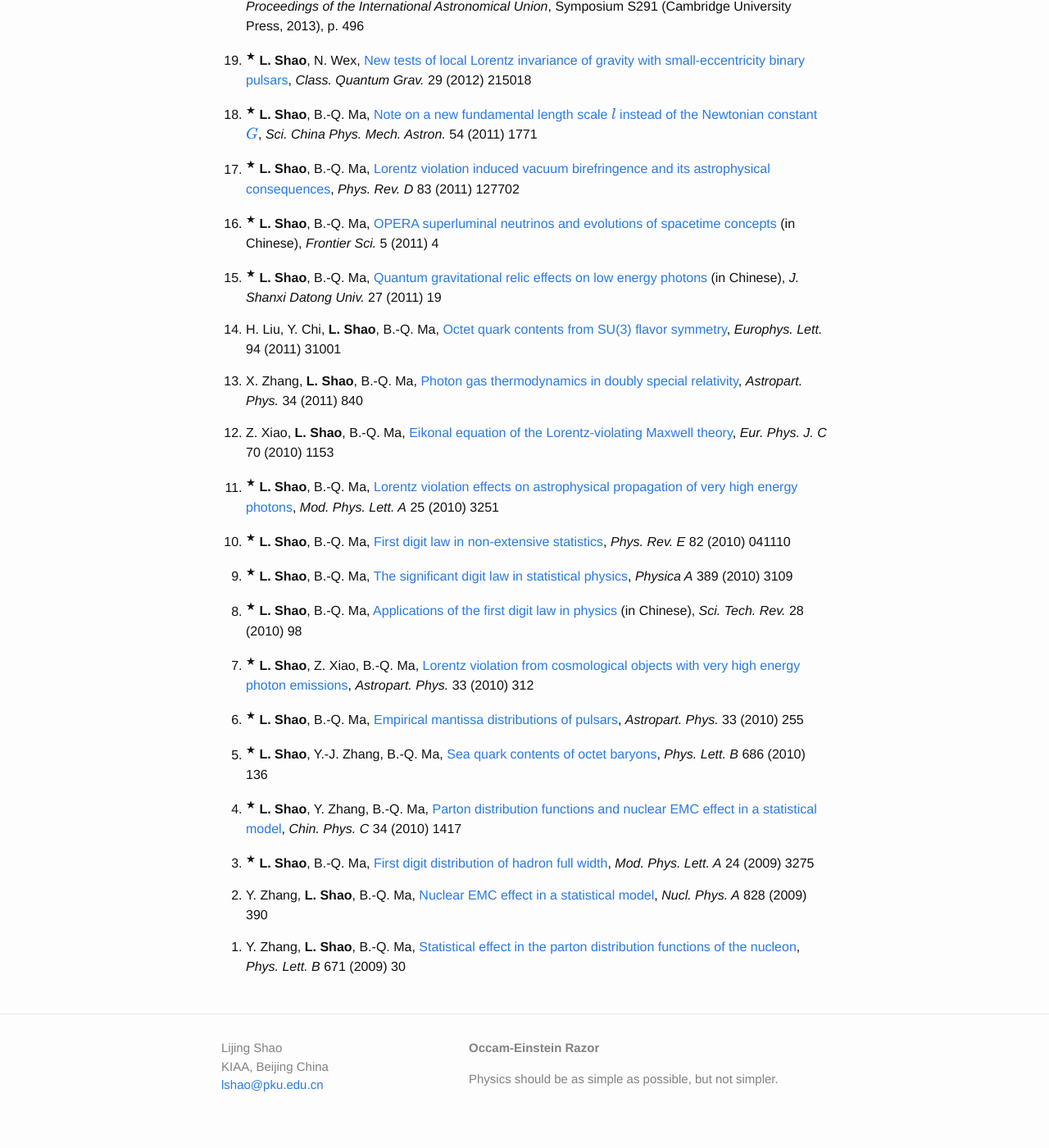
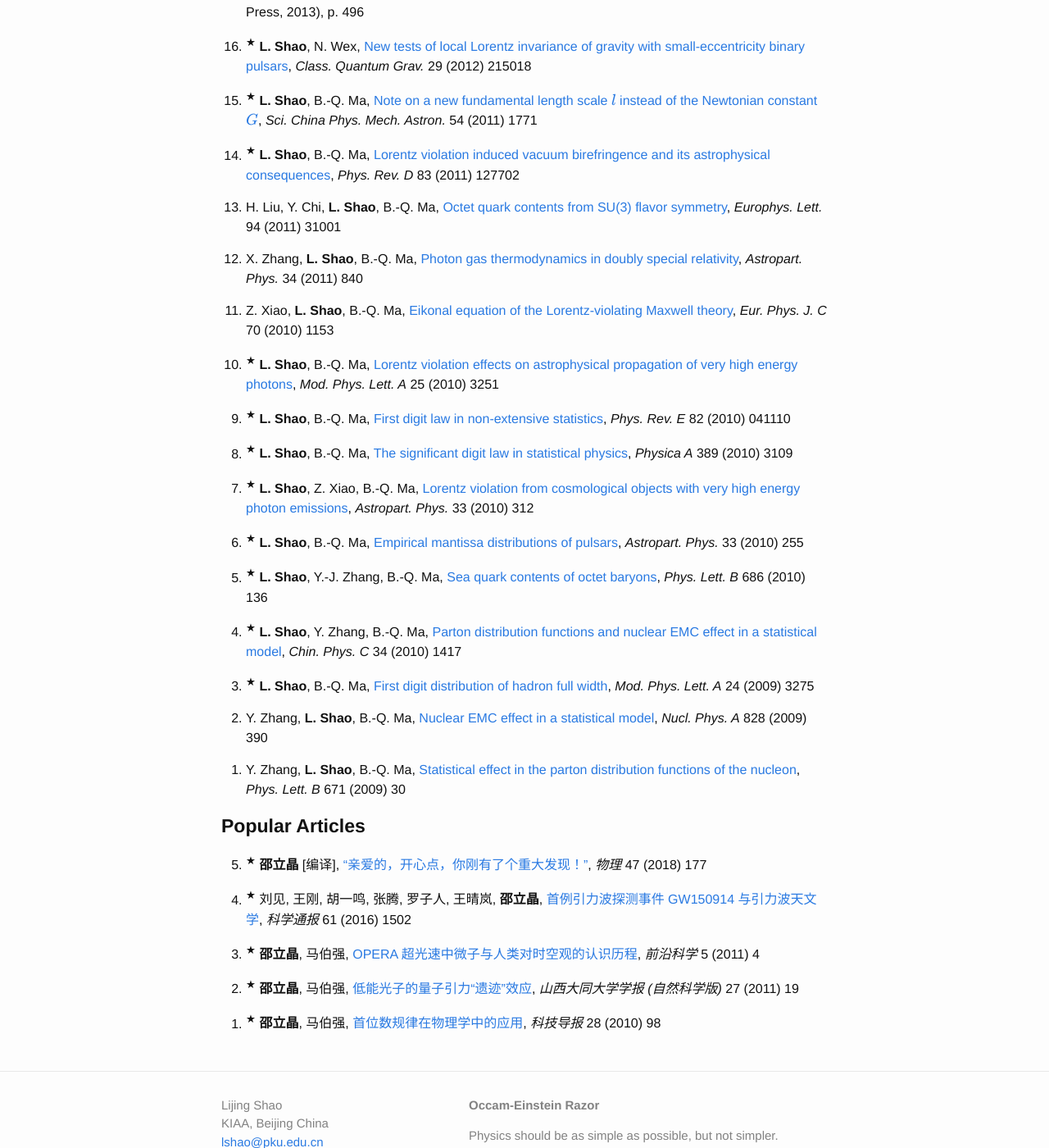
Before and after one commit to Friendshao/Friendshao.github.io, a Jekyll site: the page built from docs/publist.md, in a window 1280 px wide and 1400 px high, scrolled down 3464 px. Shown: the whole window at 82% size. Built offline with Jekyll 4.4.1, drawn with Linux system fonts in a browser that asks for light colours; formulas are drawn with MathJax 3; some of the changed text lies outside the part shown.

Commit message:
update publist

```diff
--- a/docs/publist.md
+++ b/docs/publist.md
@@ -165,11 +168,6 @@ layout: default
    [Experimental studies on the Lorentz symmetry in post-Newtonian gravity with pulsars](http://dx.doi.org/10.3390/universe2040029),
    *Universe* 2 (2016) 29
 
-0. <sup>&#9733;</sup> J. Liu, G. Wang, Y.-M. Hu, T. Zhang, Z. Luo, Q.-L. Wang,
-   **L. Shao**,
-   [GW150914 and gravitational-wave astronomy](https://doi.org/10.1360/N972016-00429) (in Chinese),
-   *Chin. Sci. Bull.* 61 (2016) 1502
-
 0. <sup>&#9733;</sup> **L. Shao**, N. Wex,
    [Tests of gravitational symmetries with radio pulsars](https://arxiv.org/abs/1604.03662),
    *Sci. China Phys. Mech. Astron.* 59 (2016) 699501
@@ -240,15 +238,6 @@ layout: default
    [Lorentz violation induced vacuum birefringence and its astrophysical consequences](https://arxiv.org/abs/1104.4438),
    *Phys. Rev. D* 83 (2011) 127702
 
-0. <sup>&#9733;</sup> **L. Shao**, B.-Q. Ma,
-   [OPERA superluminal neutrinos and evolutions of spacetime concepts](https://doi.org/10.3969/j.issn.1673-8128.2011.04.003) (in Chinese),
-   *Frontier Sci.* 5 (2011) 4
-
-
-0. <sup>&#9733;</sup> **L. Shao**, B.-Q. Ma,
-   [Quantum gravitational relic effects on low energy photons](http://en.cnki.com.cn/Article_en/CJFDTotal-YBSF201105006.htm) (in Chinese),
-   *J. Shanxi Datong Univ.* 27 (2011) 19
-
 0. H. Liu, Y. Chi, **L. Shao**, B.-Q. Ma,
    [Octet quark contents from SU(3) flavor symmetry](https://arxiv.org/abs/1104.3737),
    *Europhys. Lett.* 94 (2011) 31001
@@ -272,11 +261,6 @@ layout: default
 0. <sup>&#9733;</sup> **L. Shao**, B.-Q. Ma,
    [The significant digit law in statistical physics](https://arxiv.org/abs/1005.0660),
    *Physica A* 389 (2010) 3109
-
-
-0. <sup>&#9733;</sup> **L. Shao**, B.-Q. Ma,
-   [Applications of the first digit law in physics](http://www.kjdb.org/CN/Y2010/V28/I18/98) (in Chinese),
-   *Sci. Tech. Rev.* 28 (2010) 98
 
 0. <sup>&#9733;</sup> **L. Shao**, Z. Xiao, B.-Q. Ma,
    [Lorentz violation from cosmological objects with very high energy photon emissions](https://arxiv.org/abs/0911.2276),
@@ -307,6 +291,34 @@ layout: default
    *Phys. Lett. B* 671 (2009) 30
 {: reversed="reversed"}
 
+<p></p>
+
+<big><big>**Popular Articles**</big></big>
+
+0. <sup>&#9733;</sup> **邵立晶** [编译],
+   [“亲爱的，开心点，你刚有了个重大发现！”](http://www.wuli.ac.cn/CN/abstract/abstract71787.shtml),
+   *物理* 47 (2018) 177
+
+0. <sup>&#9733;</sup>  刘见, 王刚, 胡一鸣, 张腾, 罗子人, 王晴岚, **邵立晶**,
+   [首例引力波探测事件 GW150914 与引力波天文学](https://doi.org/10.1360/N972016-00429),
+   *科学通报* 61 (2016) 1502
+
+0. <sup>&#9733;</sup> **邵立晶**,  马伯强,
+   [OPERA 超光速中微子与人类对时空观的认识历程](https://doi.org/10.3969/j.issn.1673-8128.2011.04.003),
+   *前沿科学* 5 (2011) 4
+
+0. <sup>&#9733;</sup> **邵立晶**,  马伯强,
+   [低能光子的量子引力“遗迹”效应](http://en.cnki.com.cn/Article_en/CJFDTotal-YBSF201105006.htm),
+   *山西大同大学学报 (自然科学版)* 27 (2011) 19
+
+0. <sup>&#9733;</sup> **邵立晶**,  马伯强,
+   [首位数规律在物理学中的应用](http://www.kjdb.org/CN/Y2010/V28/I18/98),
+   *科技导报* 28 (2010) 98
+{: reversed="reversed"}
+
+
+
+
 <script type="text/x-mathjax-config">
   MathJax.Hub.Config({
     tex2jax: {
```
Also changed, not shown: other parts of docs/publist.md (+3 -0 lines).
